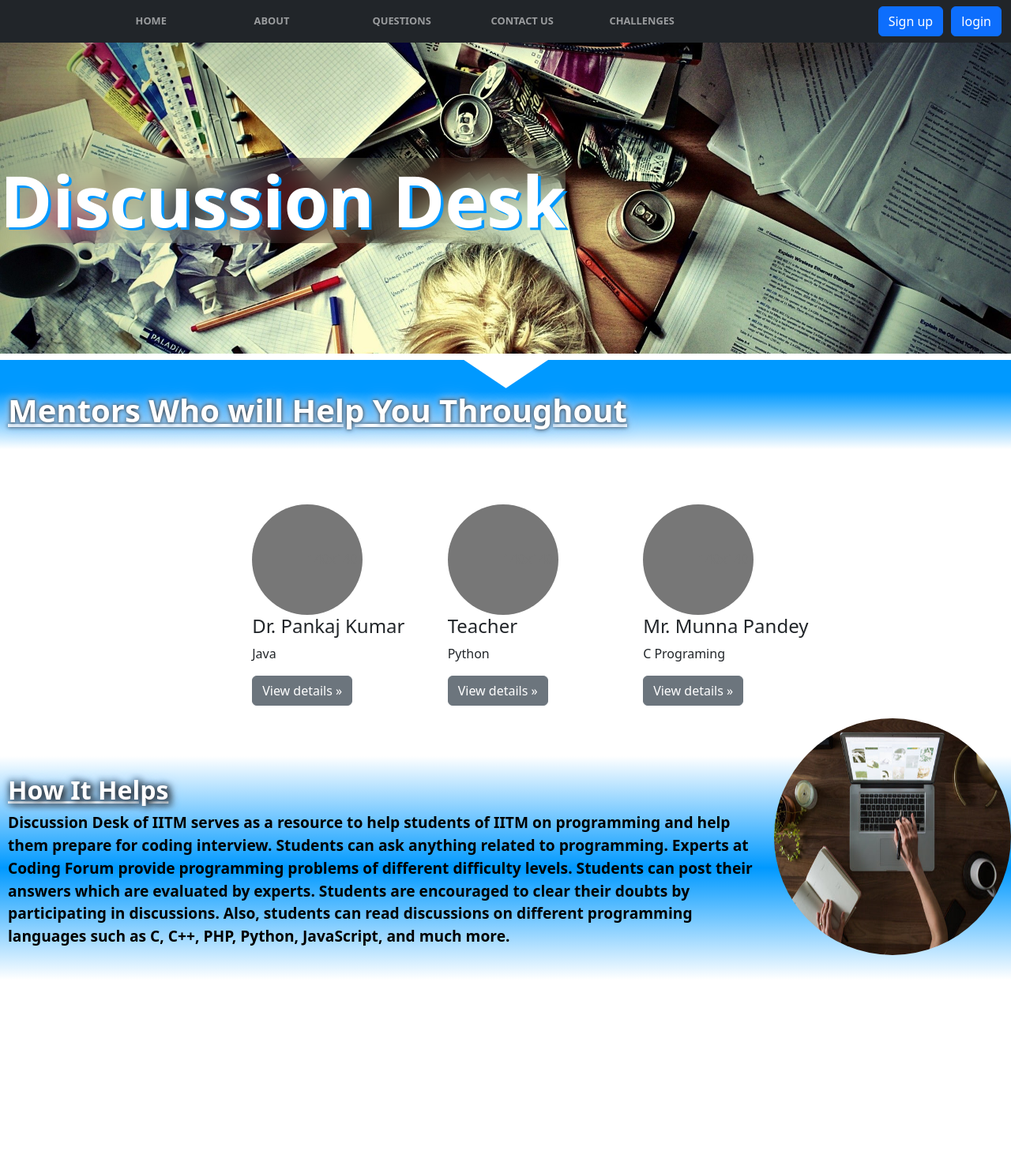
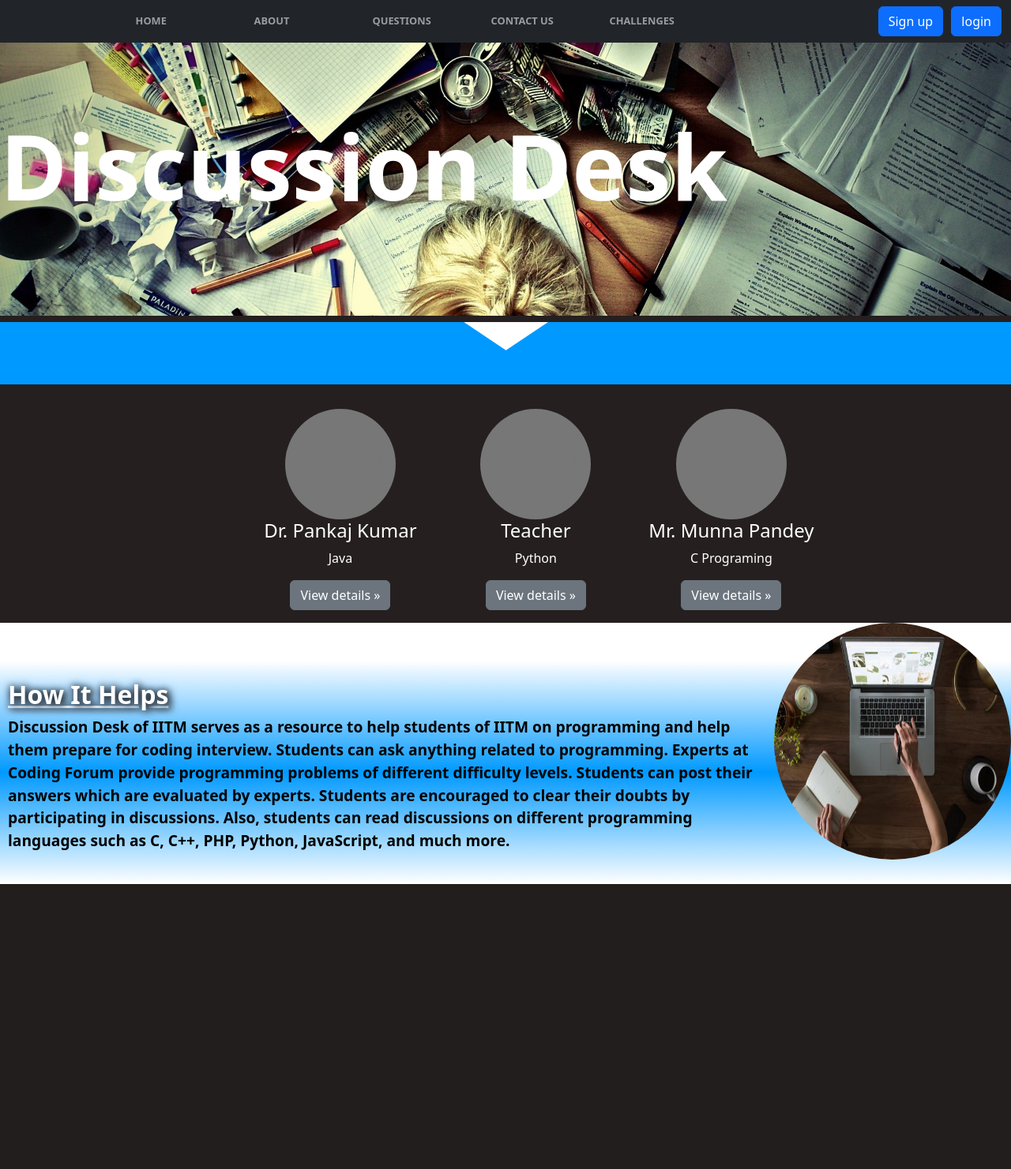
Before and after one commit to piyushjha0409/discussiondesk, a Django app: page / in a window 1280 px wide. Shown: the top 1481 px of the page at 79% size. After the commit the page ends 1120 px from the top, so only its background shows below. Run offline with Django 4.2, Linux system fonts and the light colour scheme.

Commit message:
From laptop

```diff
--- a/static/css/styles.css
+++ b/static/css/styles.css
@@ -1,7 +1,11 @@
 @import url("https://fonts.googleapis.com/css2?family=Montserrat:wght@400;500;600;700&display=swap");
+*{
+  margin: 0;
+  padding: 0;
+}
 /* Navbar */
 .navbar {
-    background: #000000;
+    background: #251f1f;
 }
 
 .navbar-nav {
@@ -101,9 +105,16 @@
     fill: rgb(255, 255, 255);
 }
 
+/* title */
+.dd{
+ position: absolute;
+ color: white;
+ top: 11vw;
+ font-size: 9vw;
+}
 /* text animations */
 
-  .slide {
+  /* .slide {
     animation-duration: 3s;
     animation-name: slidein;
     position: absolute;
@@ -112,7 +123,7 @@
     backdrop-filter: blur(20px);
     text-shadow: 0.27vw 0.27vw #0099ff;
     font-size: 7vw;
-  }
+  } */
 
   @keyframes slidein {
     from {
@@ -133,16 +144,15 @@
   }
 
 /* teachers */
-.slide-in-bottom {
-	animation: slide-in-bottom 0.9s cubic-bezier(0.250, 0.460, 0.450, 0.940) both;
-  background-image: linear-gradient(to bottom, #0099ff, white);
+/* .slide-in-bottom {
+	/* animation: slide-in-bottom 0.9s cubic-bezier(0.250, 0.460, 0.450, 0.940) both; */
+  /* background-image: linear-gradient(to bottom, #0099ff, white);
   height: 73px;
   color: #ffffff;
   text-shadow: 0px 0px 5px #242425, 0px 0px 10px #93c3ed, 0px 0px 10px #93c3ed,
-  0px 0px 20px #93c3ed;
-}
+  0px 0px 20px #93c3ed;} */
 
-@keyframes slide-in-bottom {
+/* @keyframes slide-in-bottom {
     0% {
       transform: translateY(1000px);
       opacity: 0;
@@ -151,12 +161,17 @@
       transform: translateY(0);
       opacity: 1;
     }
-  }
-
+  } */
+.mentors{
+  color: #f6f4e6;
+}
 .slide-in-bottom2 {
     animation: slide-in-bottom2 3.0s cubic-bezier(0.250, 0.460, 0.450, 0.940) both;
+    display: block;
+    text-align: center;
 }
 
+/*
 @keyframes slide-in-bottom2 {
       0% {
         transform: translateY(1000px);
@@ -166,4 +181,4 @@
         transform: translateY(0);
         opacity: 1;
       }
-    }
+    } */
--- a/template/base.html
+++ b/template/base.html
@@ -25,11 +25,9 @@
 {% endblock %}
   </head>
 
-<body style="padding-top: 6vh">
-
+<body>
 
   <!-- Navbar -->
-
   <nav class="navbar fixed-top navbar-expand-sm bg-dark navbar-dark">
     <div class="container-fluid">
       <!-- <a class="navbar-brand" href="/" style="padding-bottom: 0px; padding-top: 0px">
--- a/template/myapp/index.html
+++ b/template/myapp/index.html
@@ -8,7 +8,7 @@
 <div
   style="background-image: url(static/images/wall1.jpg); min-height: 400px; background-attachment: fixed; background-position: center; background-repeat: no-repeat; background-size: cover;">
   <div>
-    <h1 class="slide"><b>Discussion Desk</b>
+    <h1 class="dd"><b>Discussion Desk</b>
     </h1>
   </div>
 </div>
@@ -23,9 +23,9 @@
 </div>
 
 <!-- teachers -->
-<div><br><br>
-<div>
-<h1 class="slide-in-bottom"><u><b style=" margin-left: 10px;">Mentors Who will Help You Throughout</u></b></h1></div>
+<div style="background-color:#251f1f; color: #ffffff;">
+<div class="mentors">
+<h1><u><b style="color: white;">Mentors Who will Help You Throughout</u></b></h1></div>
 <div class="row slide-in-bottom2" style="margin-top: 70px; margin-left: 24vw; margin-right: 18vw;">
   <div class="col-lg-4">
     <svg class="bd-placeholder-img rounded-circle" width="140" height="140" xmlns="http://www.w3.org/2000/svg"
@@ -62,7 +62,7 @@
     <h4 class="fw-normal">Mr. Munna Pandey</h4>
     <p>C Programing</p>
     <p><a class="btn btn-secondary" href="#">View details »</a></p>
-  </div><!-- /.col-lg-4 -->
+  </div>
 </div>
 </div>
 
```
Also changed, not shown: static/images/female.png (added), static/images/male-1.webp (added).
